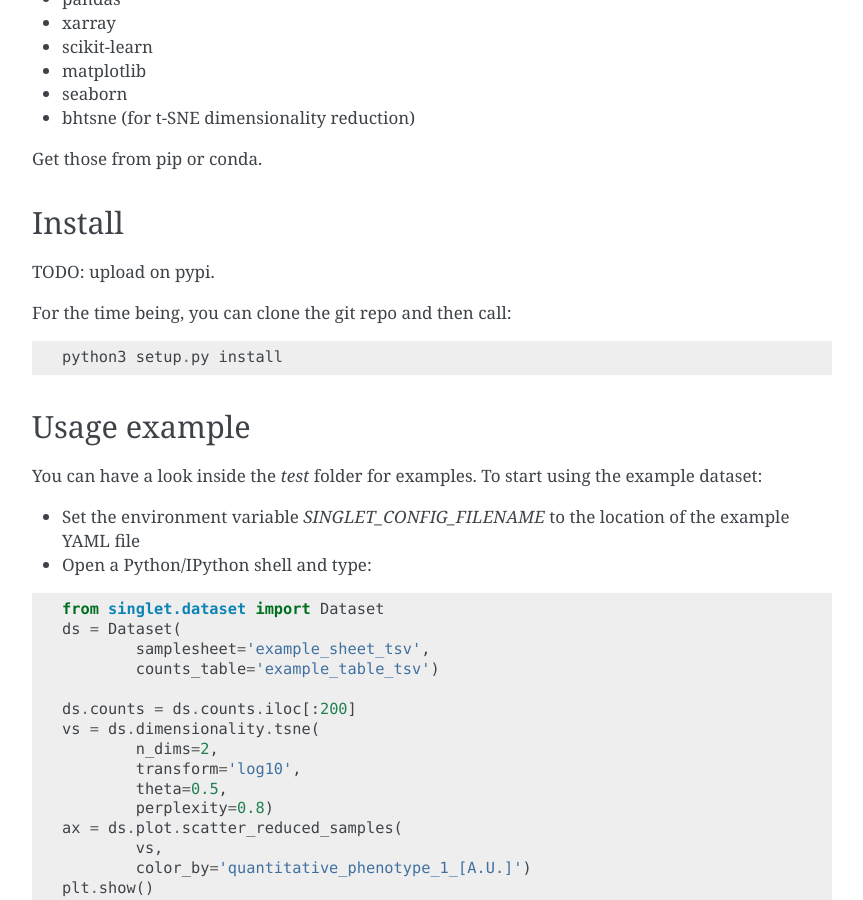
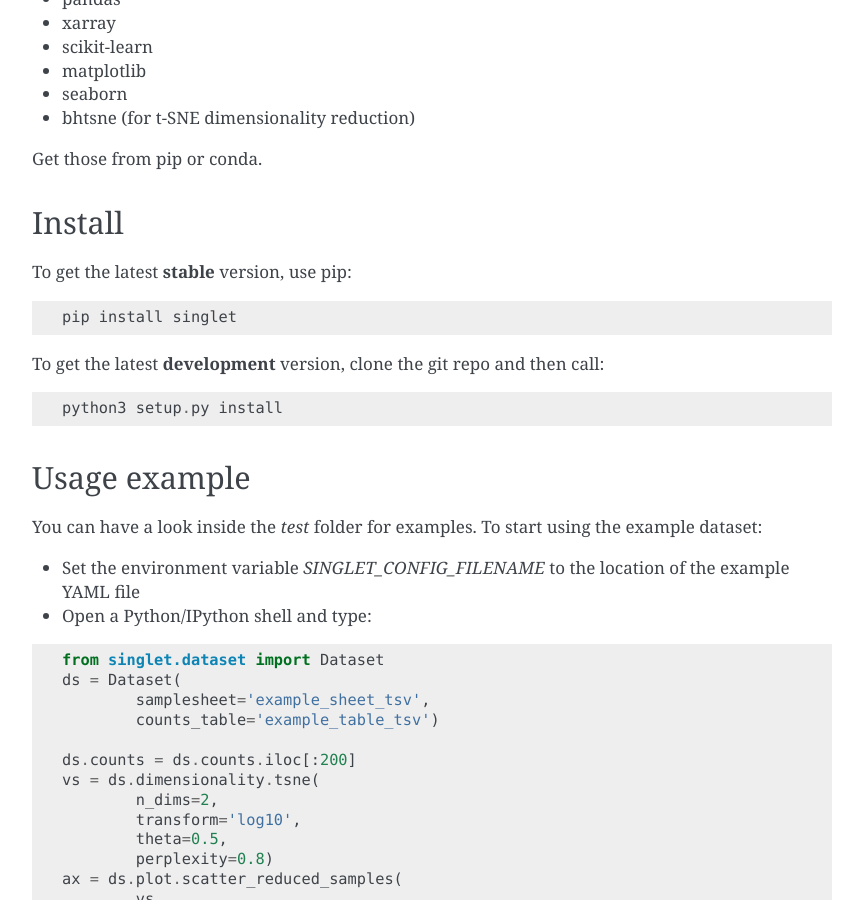
Before and after one commit to iosonofabio/singlet, a Sphinx documentation site: the page built from docs/index.rst, in a window 1280 px wide and 900 px high, scrolled down 482 px. Shown: the whole window, without its empty margins (218-1081 px from the left). Built offline with Sphinx 7.4.7, drawn with Linux system fonts in a browser that asks for light colours.

```diff
--- a/docs/index.rst
+++ b/docs/index.rst
@@ -29,9 +29,11 @@ Get those from pip or conda.
 
 Install
 -------
-TODO: upload on pypi.
+To get the latest **stable** version, use pip::
 
-For the time being, you can clone the git repo and then call::
+  pip install singlet
+
+To get the latest **development** version, clone the git repo and then call::
 
   python3 setup.py install
 
```
Also changed, not shown: README.md (+5 -2 lines).
